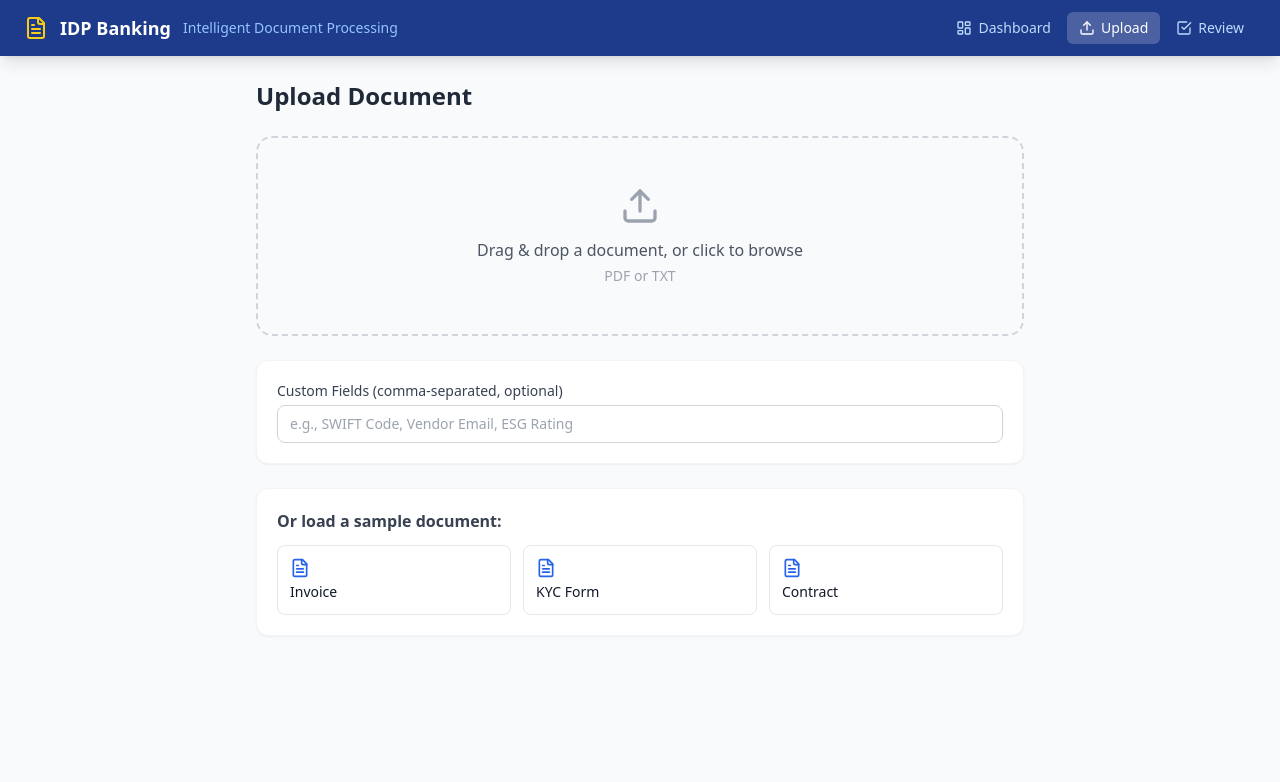
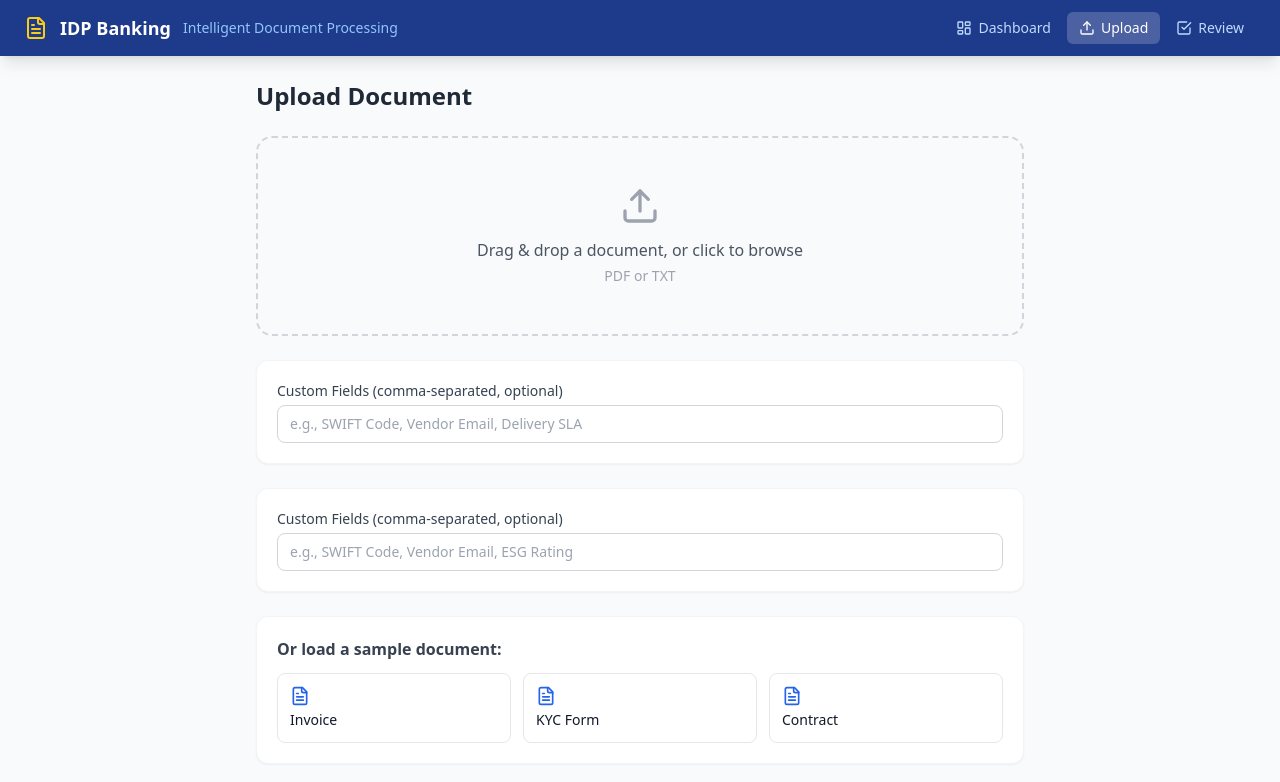
Before and after one commit to ishaahuja93-a11y/banking-idp-prototype, a React (Vite) app in the folder frontend/: page /upload in a window 1280 px wide. Shown: the top 782 px of the page. Built offline with nearby package versions, Linux system fonts and the light colour scheme.

Commit message:
Update UploadPage.jsx

```diff
--- a/frontend/src/pages/UploadPage.jsx
+++ b/frontend/src/pages/UploadPage.jsx
@@ -78,6 +78,18 @@ export default function UploadPage() {
           type="text"
           value={customKeywords}
           onChange={(e) => setCustomKeywords(e.target.value)}
+          placeholder="e.g., SWIFT Code, Vendor Email, Delivery SLA"
+          className="w-full border border-gray-300 rounded-lg px-3 py-2 text-sm focus:ring-blue-300 focus:border-blue-400 focus:outline-none"
+        />
+      </div>
+      <div className="card">
+        <label className="block text-sm font-medium text-gray-700 mb-1">
+          Custom Fields (comma-separated, optional)
+        </label>
+        <input
+          type="text"
+          value={customKeywords}
+          onChange={(e) => setCustomKeywords(e.target.value)}
           placeholder="e.g., SWIFT Code, Vendor Email, ESG Rating"
           className="w-full border border-gray-300 rounded-lg px-3 py-2 text-sm focus:ring-blue-300 focus:border-blue-400 focus:outline-none"
         />
```
